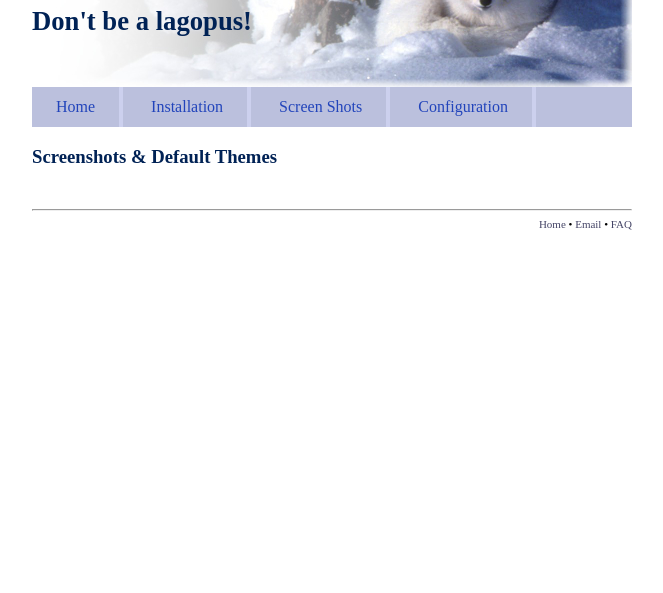
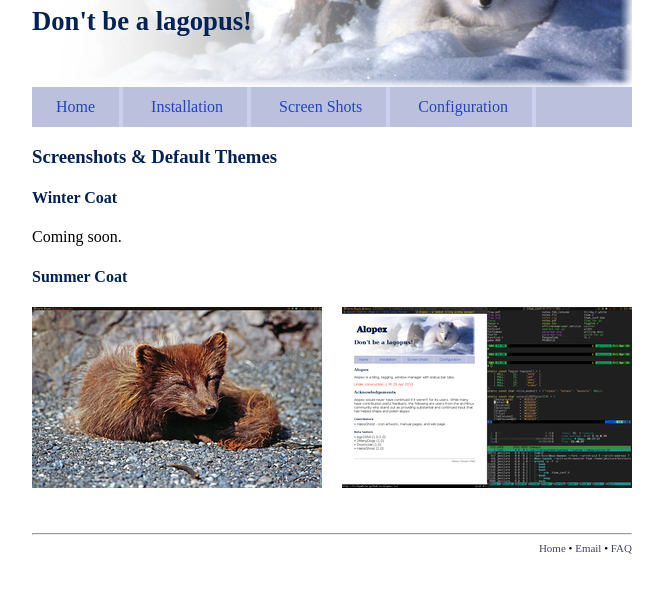
Before and after one commit to TrilbyWhite/alopex, a plain HTML site: page screens.html in a window 1280 px wide. Shown: the part 121-714 px from the top of the page, without its empty margins (308-971 px from the left). Drawn offline with Linux system fonts and the light colour scheme.

Commit message:
summer screenies

```diff
--- a/res/styles.css
+++ b/res/styles.css
@@ -103,6 +103,7 @@ a:hover {
 	margin: 0px;
 	padding: 0px;
 }
+
 #content li:before {
 	content: "•";
 	color: #046;
@@ -114,3 +115,6 @@ a:hover {
 	padding: 2px;
 	font-family: monospace;
 }
+
+.left { float: left; }
+.right { float: right; }
--- a/screens.html
+++ b/screens.html
@@ -28,11 +28,16 @@ Alopex - a tabbed tiling window manager
 <div id="content">
 <h3>Screenshots &amp; Default Themes</h3>
 
+<h4>Winter Coat</h4>
+Coming soon.
 
+<h4>Summer Coat</h4>
+<a href="res/summer_full.png" class="left">
+	<img src="res/summer_thumb.png"/></a>
+<a href="res/summer_busy_full.png" class="right">
+	<img src="res/summer_busy_thumb.png"/></a>
 
-
-
-
+<p style="clear: both;"></p>
 
 </div>
 
```
Also changed, not shown: res/summer_busy_thumb.png (added), res/summer_thumb.png (added).
